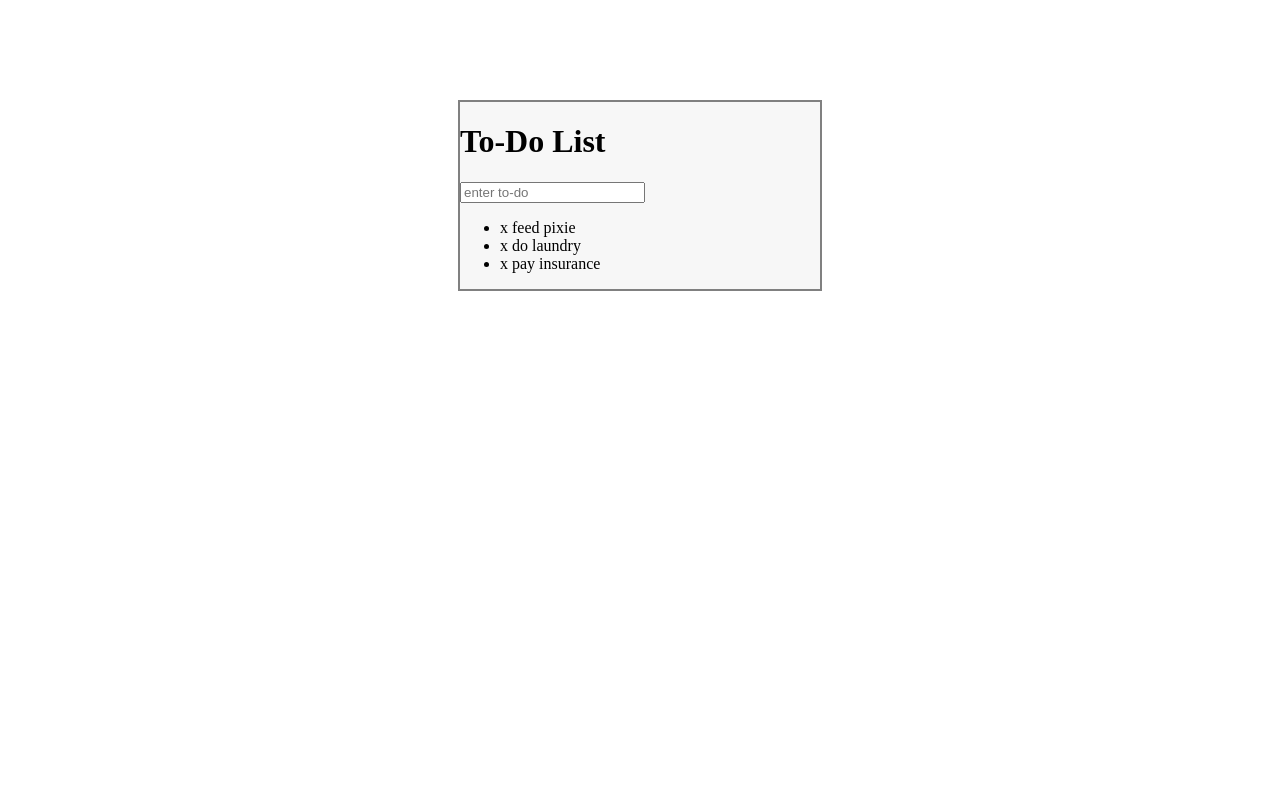
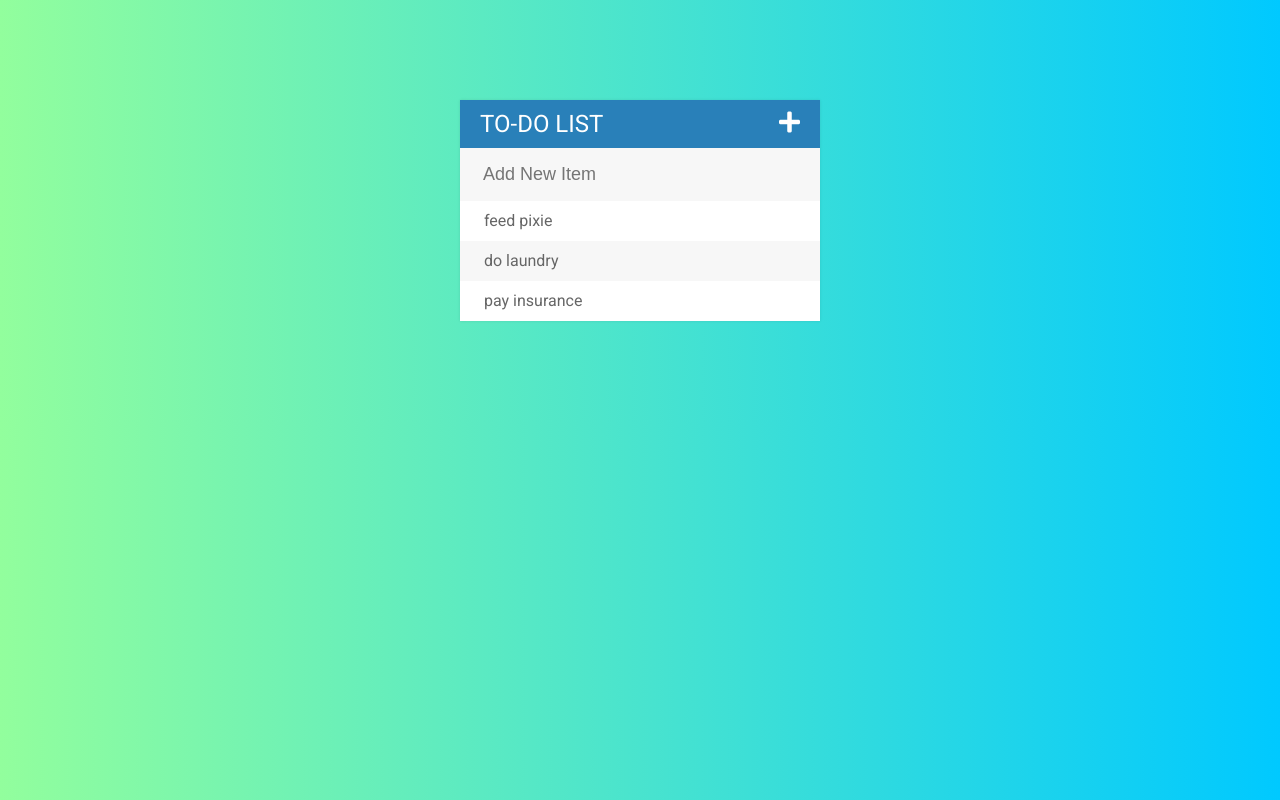
Before and after one commit to ShivaRampaul/toDoApp, a plain HTML site: page index.html in a window 1280 px wide. Drawn offline with Linux system fonts and the light colour scheme.

Commit message:
added styling

```diff
--- a/assets/css/styles.css
+++ b/assets/css/styles.css
@@ -1,7 +1,62 @@
+body {
+	font-family: Roboto;
+	background: #00C9FF;  /* fallback for old browsers */
+	background: -webkit-linear-gradient(to right, #92FE9D, #00C9FF);  /* Chrome 10-25, Safari 5.1-6 */
+	background: linear-gradient(to right, #92FE9D, #00C9FF); /* W3C, IE 10+/ Edge, Firefox 16+, Chrome 26+, Opera 12+, Safari 7+ */
+}
+
+h1 {
+	background-color: #2980b9;
+	text-transform: uppercase;
+	color: white;
+	margin: 0;
+	padding: 10px 20px;
+	font-size: 24px;
+	font-weight: normal;
+}
+
+ul {
+	list-style: none;
+	margin: 0;
+	padding: 0;
+}
+
+li {
+	background-color: white;
+	height: 40px;
+	line-height: 40px;
+	color: #666;
+}
+/*every other li*/
+li:nth-child(2n) {
+	background-color: #f7f7f7;
+}
+
+li:hover span {
+width: 40px;
+opacity: 1.0;
+}
+
+input {
+	font-size: 18px;
+	background-color: #f7f7f7;
+	width: 100%;
+	padding: 13px 13px 13px 20px;
+	box-sizing: border-box;
+	color: #2980b9;
+	border: 3px solid rgba(0,0,0,0);
+}
+
+input:focus {
+	background-color: white;
+	border: 3px solid #2980b9;
+	outline: none;
+}
+
 #container {
 	width: 360px;
 	margin: 100px auto;
-	border: 2px solid gray;
+	box-shadow: 0 0 3px rgba(0,0,0, 0.1);
 	background-color: #f7f7f7;
 }
 
@@ -9,3 +64,19 @@
 	text-decoration: line-through;
 	color: gray;
 }
+
+.fa-plus {
+	float: right;
+}
+
+.deleteBtn {
+	background-color: #e74c3c;
+	height: 40px;
+	margin-right: 20px;
+	text-align: center;
+	color: white;
+	width: 0;
+	display: inline-block;
+	transition: 0.2s linear;
+	opacity: 0;
+}
--- a/assets/js/toDo.js
+++ b/assets/js/toDo.js
@@ -3,8 +3,10 @@ $("input").on("keypress", function(event) {
 	if(event.which === 13) {
 		//grabbing new todo text
 		newToDo = $(this).val();
+		//upercase first letter of eaach word
+		newToDo = upperFirstLtr(newToDo);
 		//add value to ul
-		$("ul").append("<li><span class=\"deleteBtn\">x</span> " + newToDo + "</li>");
+		$("ul").append("<li><span class=\"deleteBtn\"><i class=\"fas fa-trash\"></i></span> " + newToDo + "</li>");
 		//clear input field
 		$(this).val(" ");
 	}
@@ -21,3 +23,16 @@ $("ul").on("click", ".deleteBtn", function() {
 	event.stopPropagation();
 
 });
+
+$(".fa-plus").on("click", function() {
+	$("input").fadeToggle();
+})
+
+function upperFirstLtr(str) {
+	var finalStr = "";
+	finalStr += str[0].toUpperCase();
+	for(var i = 1; i < str.length; i++){
+		finalStr += str[i];
+	}
+	return finalStr;
+}
--- a/index.html
+++ b/index.html
@@ -2,16 +2,19 @@
 <html>
 <head>
 	<title>toDo App</title>
+	<link href="https://fonts.googleapis.com/css?family=Roboto:400,500,700" rel="stylesheet">
+	<link rel="stylesheet" href="https://use.fontawesome.com/releases/v5.1.0/css/all.css" integrity="sha384-lKuwvrZot6UHsBSfcMvOkWwlCMgc0TaWr+30HWe3a4ltaBwTZhyTEggF5tJv8tbt" crossorigin="anonymous">
 	<link rel="stylesheet" type="text/css" href="assets/css/styles.css">
+
 </head>
 <body>
 	<div id="container">
-		<h1>To-Do List</h1>
-		<input type="text" placeholder="enter to-do">
+		<h1>To-Do List <i class="fas fa-plus"></i></h1>
+		<input type="text" placeholder="Add New Item">
 		<ul>
-			<li><span class="deleteBtn">x</span> feed pixie</li>
-			<li><span class="deleteBtn">x</span> do laundry</li>
-			<li><span class="deleteBtn">x</span> pay insurance</li>
+			<li><span class="deleteBtn"><i class="fas fa-trash"></i></span> feed pixie</li>
+			<li><span class="deleteBtn"><i class="fas fa-trash"></i></span> do laundry</li>
+			<li><span class="deleteBtn"><i class="fas fa-trash"></i></span> pay insurance</li>
 		</ul>
 	</div>
 
```
